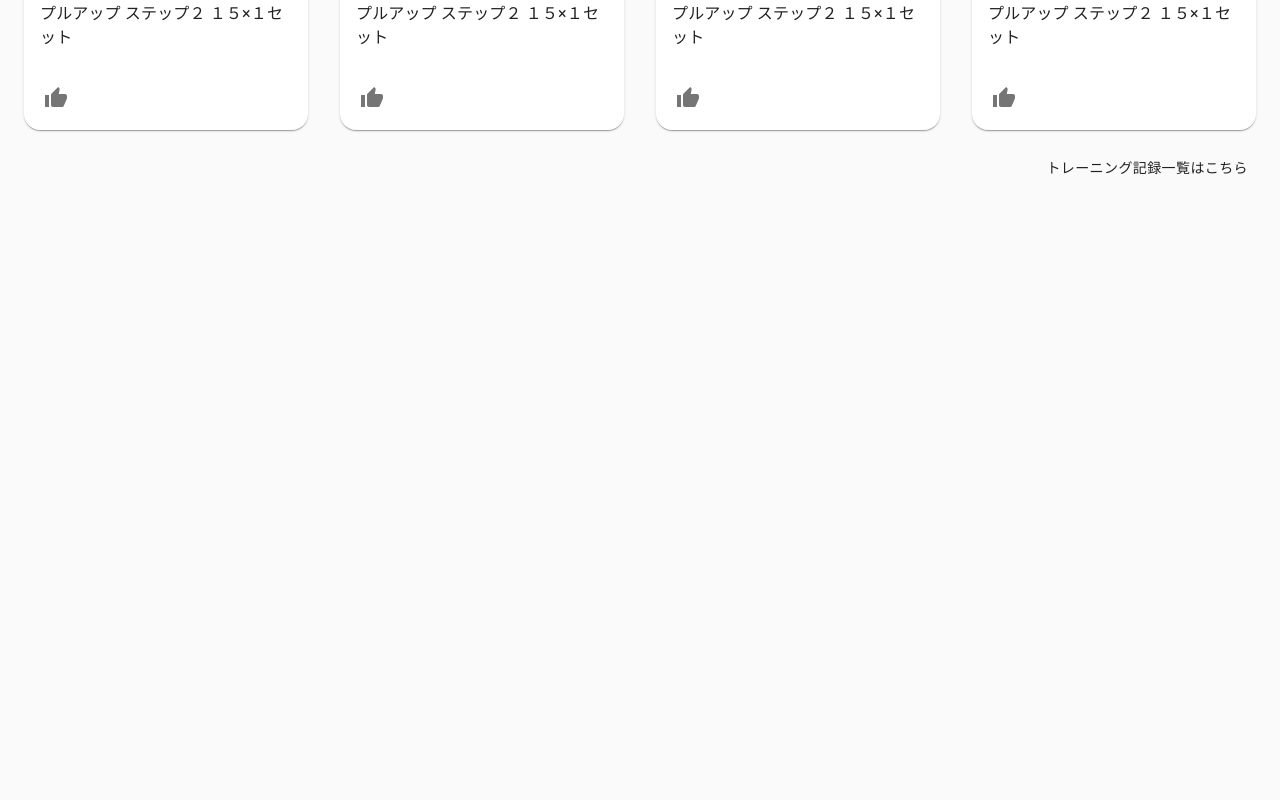
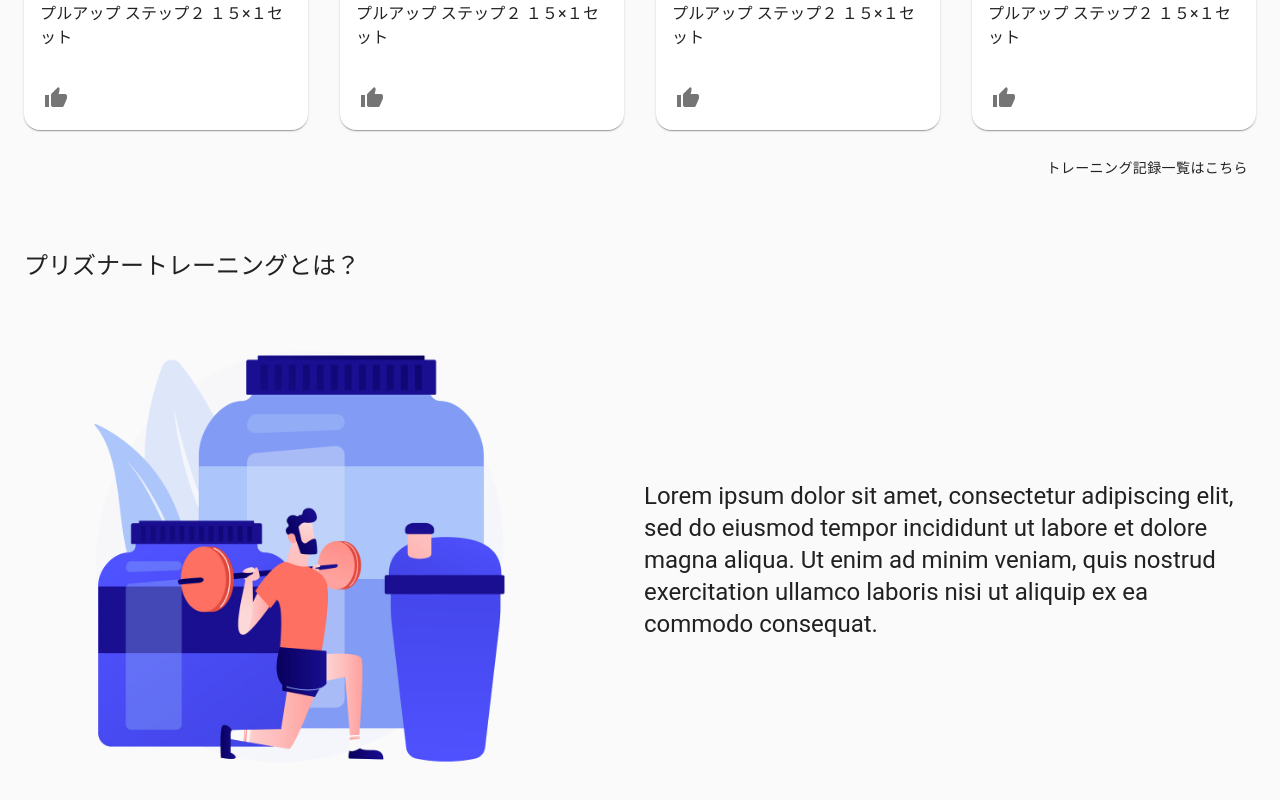
Before and after one commit to Hijikata1869/prisoner-training-app, a React (Create React App) app in the folder frontend/: page / in a window 1280 px wide. Shown: the part 1381-2181 px from the top of the page. Before the commit the page ends 1631 px from the top, so only its background shows below. Built offline with nearby package versions, Linux system fonts and the light colour scheme; no server answers.

Commit message:
トップページのプリズナートレーニングに関する説明箇所のプロトタイプを作成

```diff
--- a/frontend/src/containers/Index.jsx
+++ b/frontend/src/containers/Index.jsx
@@ -11,6 +11,7 @@ import { fetchHome } from '../apis/home';
 // images
 import MainLogo from '../images/MainLogo.png';
 import CardItem1 from '../images/record.png';
+import FourthWrapperLogo from '../images/whatIsPrisoner2.png';
 
 // components
 import { Header } from '../components/Header';
@@ -122,6 +123,27 @@ export const Index = () => {
           <Button variant="text" className={classes.toTrainingLogButton}>トレーニング記録一覧はこちら</Button>
         </Container>
       </div>
+      <div className={classes.fourthWrapper}>
+        <Container className={classes.fourthContainer}>
+          <Typography variant="h5">
+            プリズナートレーニングとは？
+          </Typography>
+          <Grid container spacing={1} direction="row">
+            <Grid container item sm={6}>
+              <Grid item>
+                <img className={classes.fourthWrapperLogo} src={FourthWrapperLogo} />
+              </Grid>
+            </Grid>
+            <Grid container item sm={6} alignItems="center" >
+              <Grid item >
+                <Typography variant="h5" align="left" color="textPrimary" >
+                  Lorem ipsum dolor sit amet, consectetur adipiscing elit, sed do eiusmod tempor incididunt ut labore et dolore magna aliqua. Ut enim ad minim veniam, quis nostrud exercitation ullamco laboris nisi ut aliquip ex ea commodo consequat.
+                </Typography>
+              </Grid>
+            </Grid>
+          </Grid>
+        </Container>
+      </div>
     </Fragment>
   )
 }
--- a/frontend/src/styles.js
+++ b/frontend/src/styles.js
@@ -47,5 +47,13 @@ import { makeStyles } from '@material-ui/core/styles';
   toTrainingLogButton: {
     display: 'block',
     margin: '20px 0 0 auto',
+  },
+  fourthWrapper: {
+  },
+  fourthContainer: {
+  },
+  fourthWrapperLogo: {
+    width: '90%',
+    height: '90%%',
   }
 }));
```
Also changed, not shown: frontend/src/images/whatIsPrisoner.jpg (added), frontend/src/images/whatIsPrisoner2.png (added).
